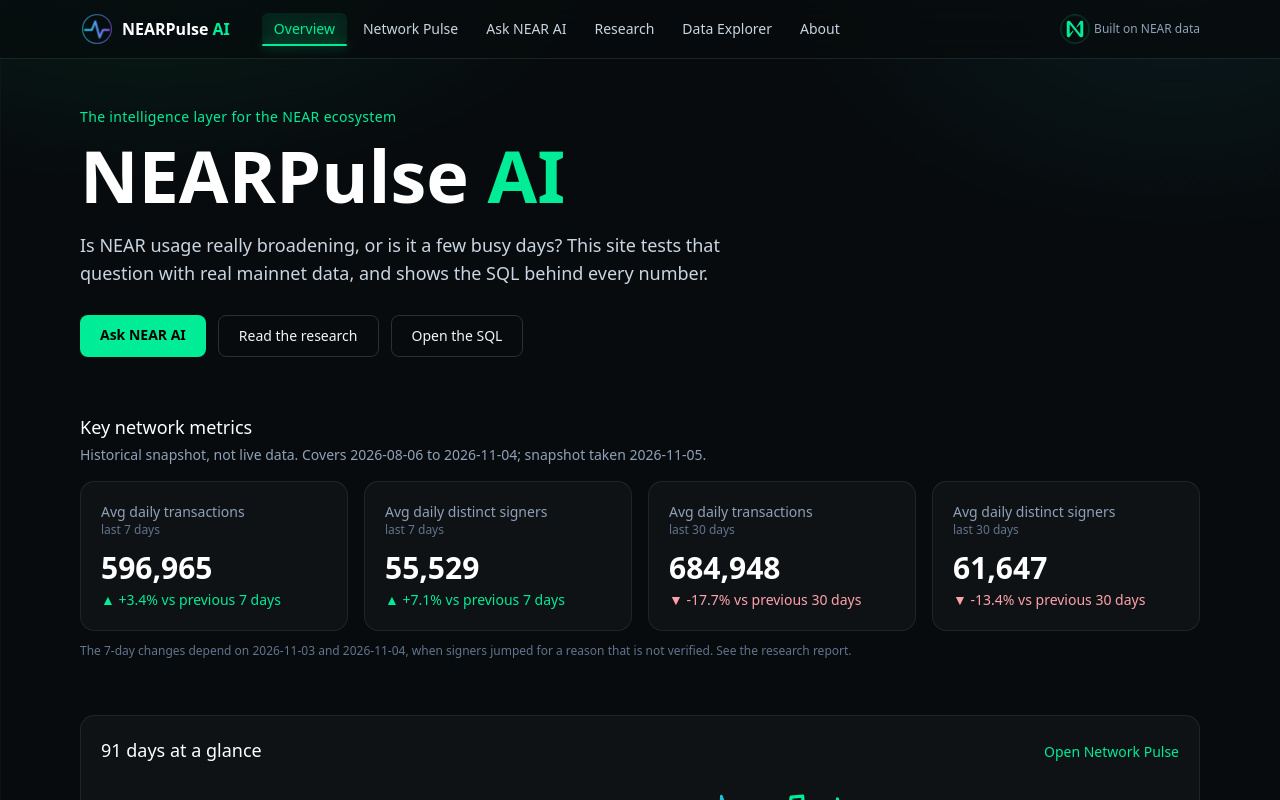
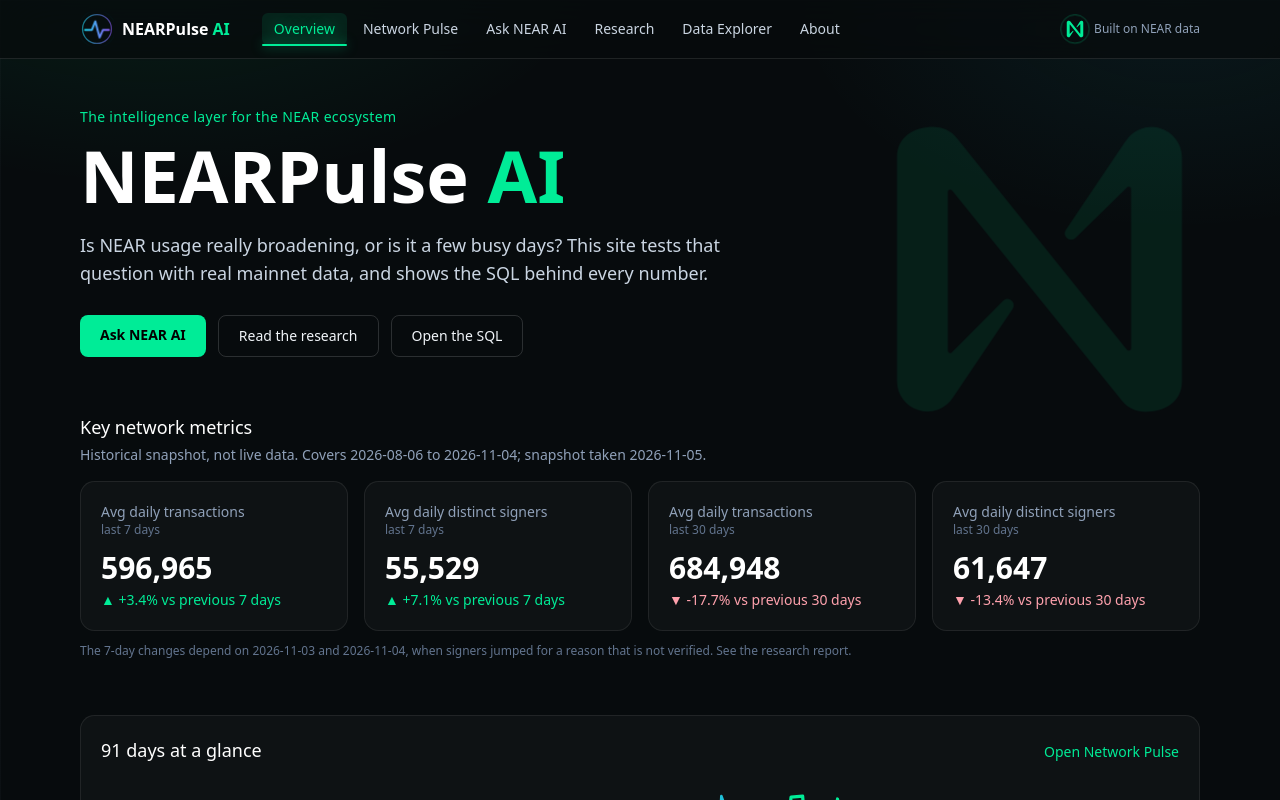
Before and after one commit to cryptobyrj/Nearpulse-ai, a Next.js app: page / in a window 1280 px wide. Shown: the top 800 px of the page. Built offline with nearby package versions, Linux system fonts and the light colour scheme.

Commit message:
Place the NEAR mark in the Overview hero

```diff
--- a/src/app/page.tsx
+++ b/src/app/page.tsx
@@ -30,7 +30,8 @@ export default function OverviewPage() {
   return (
     <main className="mx-auto max-w-6xl px-4 py-12">
       <div className="space-y-14">
-        <section>
+          <section className="relative">
+          <div aria-hidden="true" className="hero-mark" />
           <p className="text-sm tracking-wide text-[#00ec97]">
             The intelligence layer for the NEAR ecosystem
           </p>
```
